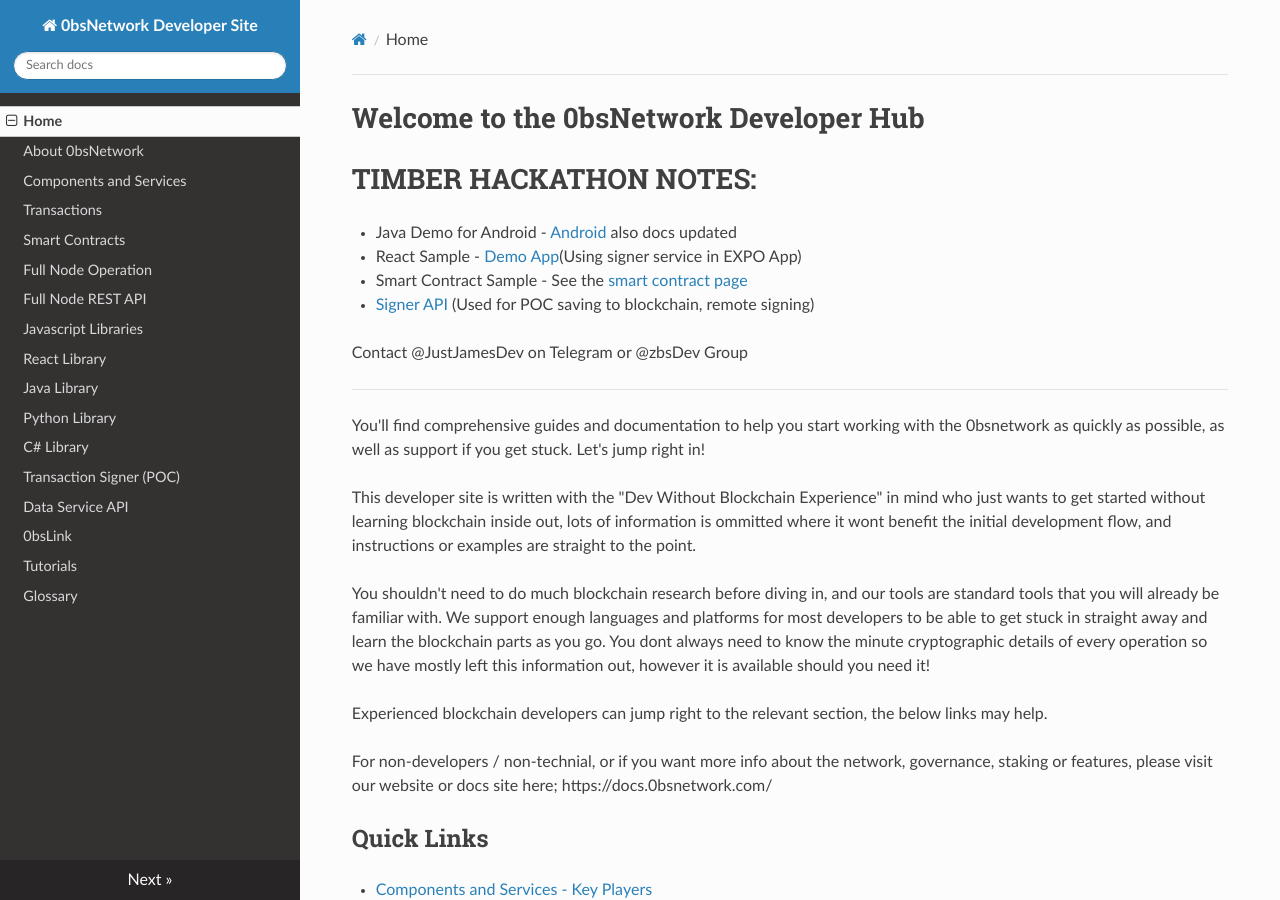
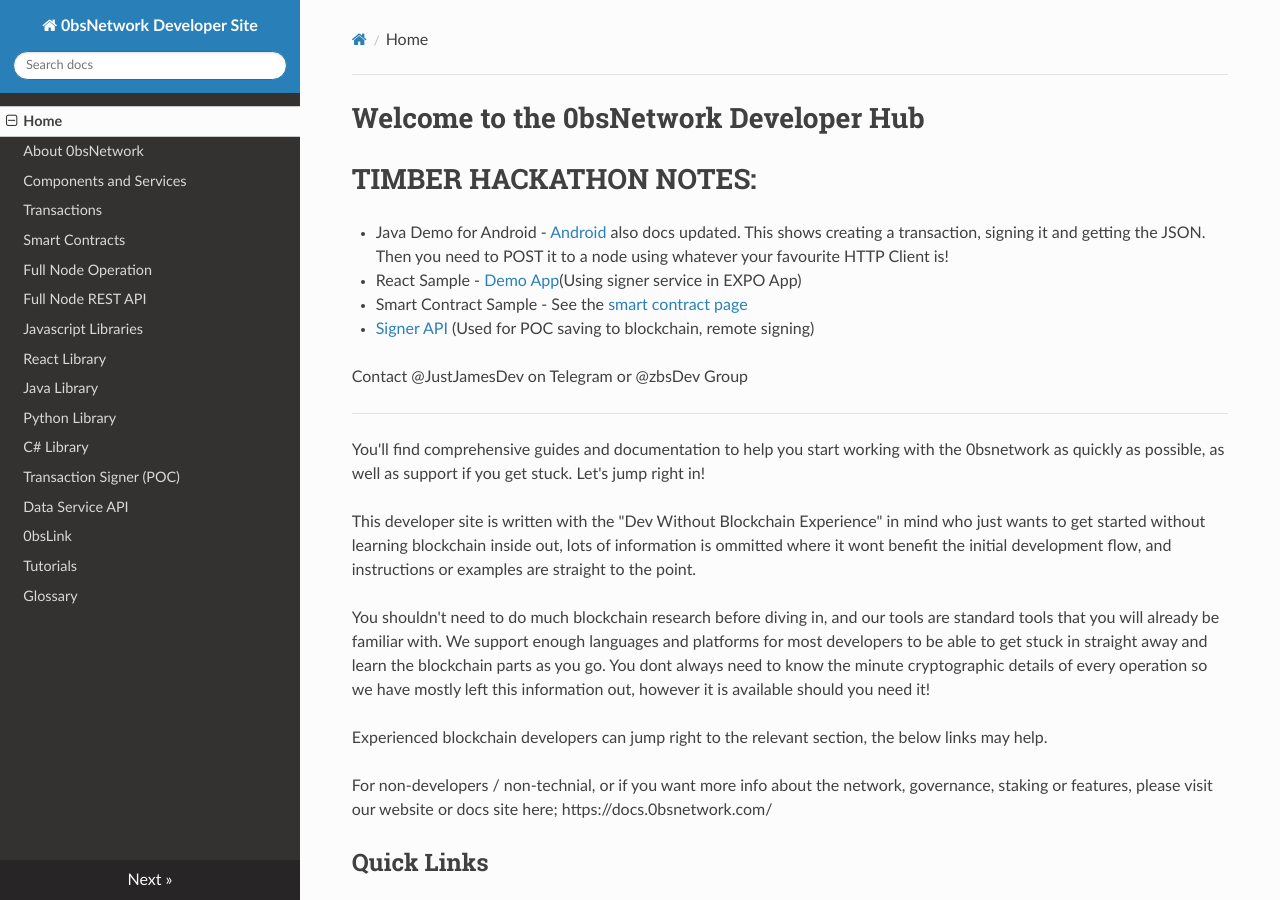
Before and after one commit to 0bsnetwork/developer.0bsnetwork.com, an MkDocs documentation site: the page built from docs/index.md, in a window 1280 px wide and 900 px high. Built offline with MkDocs 1.6.1, drawn with Linux system fonts in a browser that asks for light colours; nearby versions of some CDN libraries.

Commit message:
Update java lib

```diff
--- a/docs/index.md
+++ b/docs/index.md
@@ -2,9 +2,12 @@
 
 # TIMBER HACKATHON NOTES:
 
-- Java Demo for Android - [Android](resources/SendDataToBlockchain.zip) also docs updated
+- Java Demo for Android - [Android](resources/SendDataToBlockchain.zip) also docs updated. This shows creating a transaction, signing it and getting the JSON. Then you need to POST it to a node using whatever your favourite HTTP Client is!
+
 - React Sample - [Demo App](resources/signer-demo.zip)(Using signer service in EXPO App)
+
 - Smart Contract Sample - See the [smart contract page](smartcontracts.md)
+
 - [Signer API](signer.md) (Used for POC saving to blockchain, remote signing)
 
 Contact @JustJamesDev on Telegram or @zbsDev Group
```
Also changed, not shown: 2 other files.
